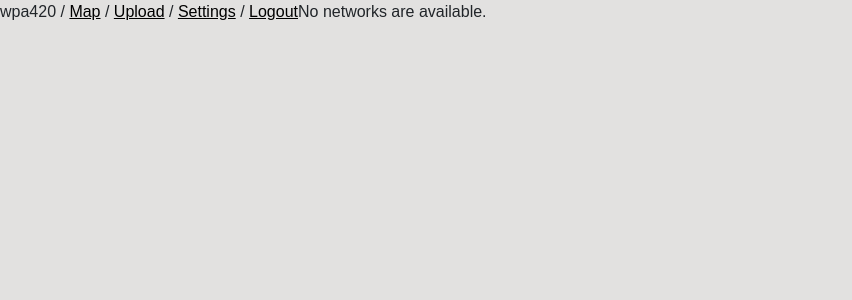
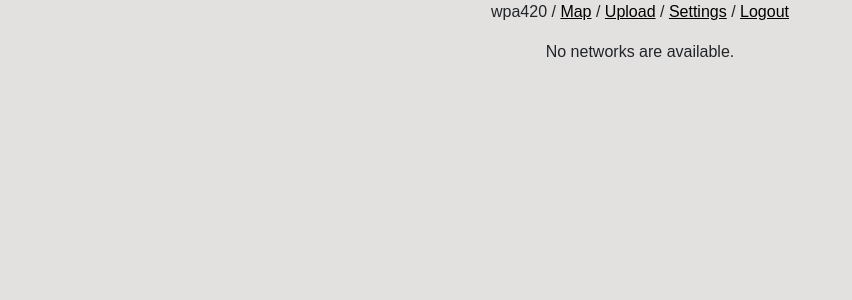
Before and after one commit to czwifi/wpa420, a Django app: page /map in a window 1280 px wide. Shown: the top 300 px of the page, without its empty margins (0-852 px from the left). Run offline with Django 3.2, Linux system fonts and the light colour scheme; the visitor is signed in with stand-in values (Sample User, id 1); data that the repository does not hold is empty.

Commit message:
updated divs

```diff
--- a/wifi/templates/base.html
+++ b/wifi/templates/base.html
@@ -17,11 +17,14 @@
     </head>
 
     <body>
-    	{% if user.is_authenticated %}
-        	<p>wpa420 / <a href="{% url 'map' %}">Map</a> / <a href="{% url 'upload' %}">Upload</a> / <a href="{% url 'settings' %}">Settings</a> / <a href="{% url 'logout' %}">Logout</a></p>
-        {% else %}
-        	<p>wpa420 / <a href="{% url 'register' %}">Register</a> / <a href="{% url 'login' %}">Login</a></p>
-        {% endif %}
-        {% block content %}{% endblock content %}
+        <div class="container">
+        	{% if user.is_authenticated %}
+            	<p>wpa420 / <a href="{% url 'map' %}">Map</a> / <a href="{% url 'upload' %}">Upload</a> / <a href="{% url 'settings' %}">Settings</a> / <a href="{% url 'logout' %}">Logout</a></p>
+            {% else %}
+            	<p>wpa420 / <a href="{% url 'register' %}">Register</a> / <a href="{% url 'login' %}">Login</a></p>
+            {% endif %}
+            {% block content %}
+            {% endblock content %}
+            </div>
     </body>
 </html>
--- a/wifi/templates/login.html
+++ b/wifi/templates/login.html
@@ -1,6 +1,6 @@
 {% extends "base.html" %}
+<div class="container">
 {% block content %}
-<div class="box login">
     {% if form.errors %}
     <p>Your username and password didn't match. Please try again.</p>
     {% endif %}
--- a/wifi/templates/map.html
+++ b/wifi/templates/map.html
@@ -21,20 +21,26 @@
 
 	<p>Total networks: {{ ap_list.count }} // {{ filtered_ap_list.count }} geolocated ({% widthratio filtered_ap_list.count ap_list.count 100 %}%) // <a href="#" onclick="toggleLocation(); return false;">Toggle location marker</a> // <a href="#" onclick="centerMapLocation(); return false;">Move map to my location</a></p>
 
-	<div class="map" id="mapid"></div>
+	<div class="container" id="mapid"></div>
 
+<div class="list">
+  <div class="container">
    <p>Leaderboards:</p>
    <ul>
    	{% for user in leaderboards %}
    	<li>{{ user.user }}: {{ user.accesspoint__count }} ({% widthratio user.accesspoint__count ap_list.count 100 %}%)</li>
    	{% endfor %}
    </ul>
+ </div>
+ <div class="container">
    <p>Providers:</p>
    <ul>
    	{% for provider in provider_list %}
    	<li>{{ provider.provider }}: {{ provider.ap_count }}</li>
    	{% endfor %}
    </ul>
+   </div>
+  </div>
 
     <script type="text/javascript">
       //map creation
```
